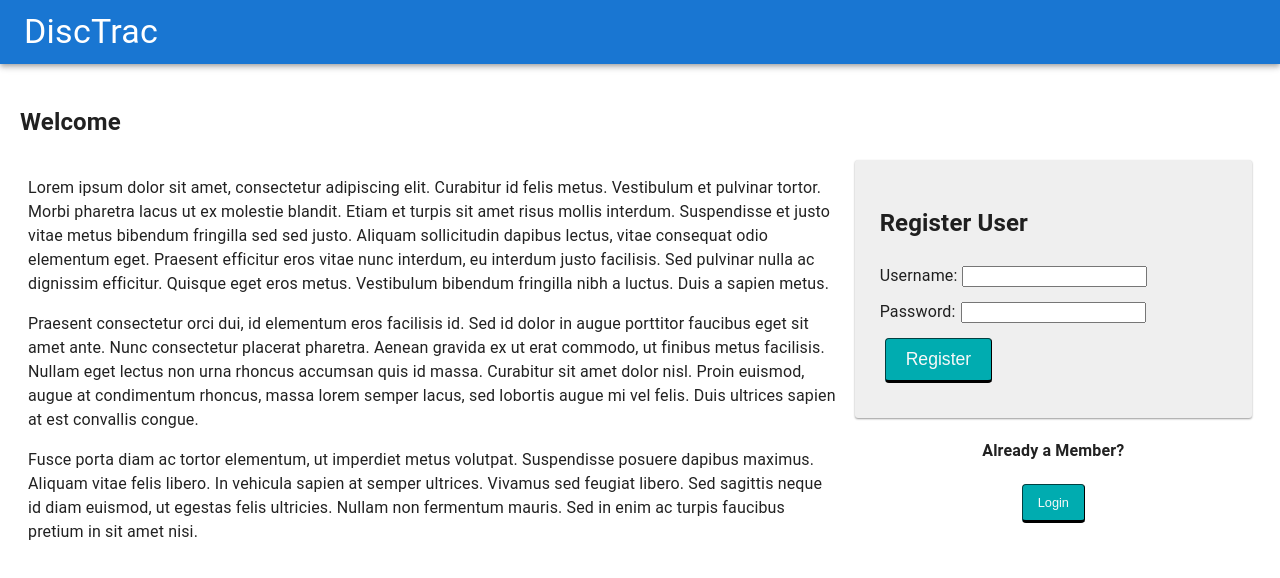
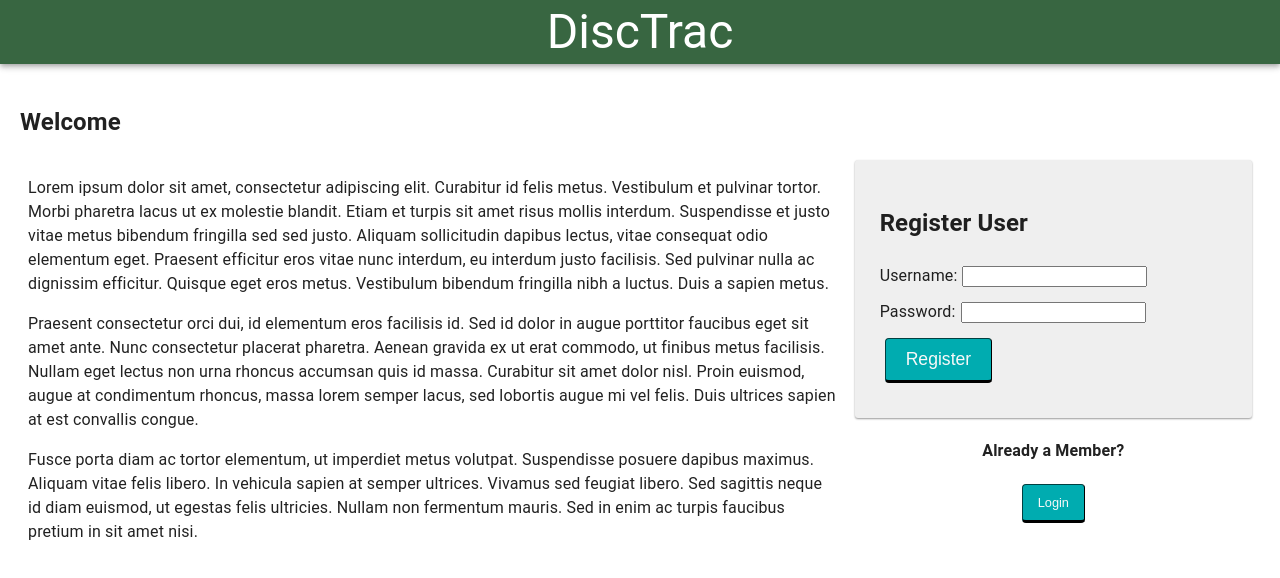
Before and after one commit to mattdow/disctrac-solo-project, a React (Create React App) app: page /#/home in a window 1280 px wide. Shown: the top 578 px of the page. Built offline with nearby package versions, Linux system fonts and the light colour scheme; no server answers.

Commit message:
Changed color, centered title

```diff
--- /dev/null
+++ b/src/components/Banner/Banner.css
@@ -0,0 +1,7 @@
+.MuiAppBar-root {
+    background-color: #386641;
+}
+
+.toolbar {
+    justify-content: center;
+}
--- a/src/components/Banner/Banner.jsx
+++ b/src/components/Banner/Banner.jsx
@@ -2,26 +2,27 @@ import React from 'react';
 import { AppBar, Toolbar, CssBaseline, Typography} from '@mui/material';
 import { makeStyles } from '@mui/styles';
 import { Link } from 'react-router-dom';
+import './Banner.css';
 
 // Create some styles for use in the component
 
 
-const useStyles = makeStyles((theme) => ({
-    logo: {
-        flexGrow: "1",
-        cursor: "pointer",
-    },
-}));
+// const useStyles = makeStyles((theme) => ({
+//     logo: {
+//         flexGrow: "1",
+//         cursor: "pointer",
+//     },
+// }));
 
 function Banner() {
     // call useStyles to load the classes defined above the function
-    const classes = useStyles();
+    // const classes = useStyles();
     //JSX rendering code
     return (
-        <AppBar position="static">
+        <AppBar position="static" style={{background: '#386641'}} >
             <CssBaseline />
-            <Toolbar>
-                <Typography variant="h4" className={classes.logo}>
+            <Toolbar style={{justifyContent: 'center'}}>
+                <Typography variant="h3">
                     DiscTrac
                 </Typography>
             </Toolbar>
```
